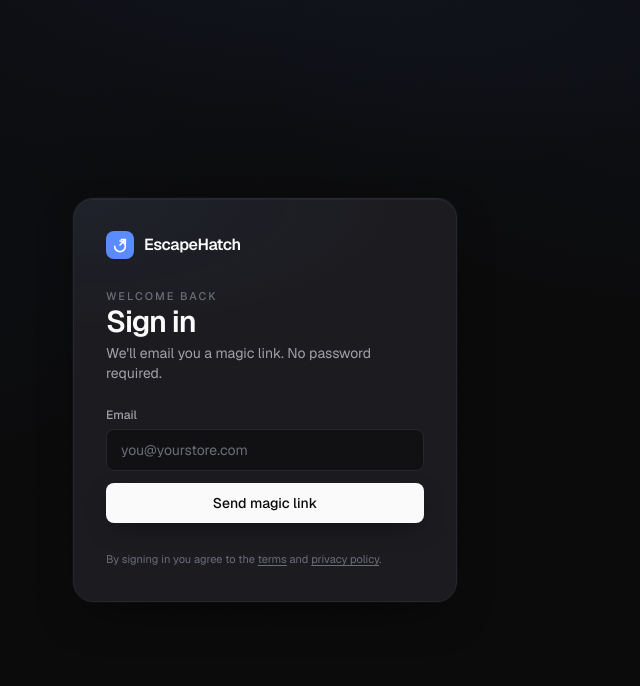
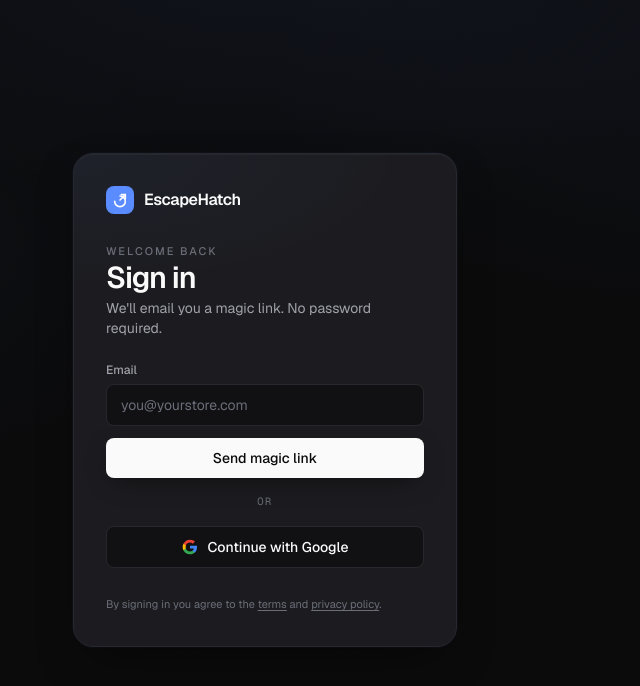
Before and after one commit to CopywriterNull/escape-iab, a Next.js app: page /login in a window 1280 px wide. Shown: the top 686 px of the page, without its empty margins (375-1015 px from the left). Built offline with nearby package versions, Linux system fonts and the light colour scheme; no server answers.

Commit message:
feat: Continue with Google on login form (magic link + OAuth)

```diff
--- a/src/app/login/login-form.tsx
+++ b/src/app/login/login-form.tsx
@@ -48,6 +48,28 @@ export function LoginForm({
     setStatus("sent");
   }
 
+  async function onGoogle() {
+    setError(null);
+    const supabase = getSupabaseBrowser();
+    if (!supabase) {
+      setError("Backend not configured.");
+      return;
+    }
+    // OAuth also lands on /auth/callback with a ?code= — the same PKCE
+    // exchange as magic links, so the callback route needs no changes.
+    const { error: err } = await supabase.auth.signInWithOAuth({
+      provider: "google",
+      options: {
+        redirectTo: `${window.location.origin}/auth/callback${
+          next ? `?next=${encodeURIComponent(next)}` : ""
+        }`,
+      },
+    });
+    // On success the browser navigates away; only errors reach here
+    // (e.g. provider not enabled in Supabase yet).
+    if (err) setError(err.message);
+  }
+
   if (status === "sent") {
     return (
       <div className="mt-6 rounded-lg border border-[var(--color-success)]/30 bg-[color-mix(in_srgb,var(--color-success)_8%,transparent)] p-4 text-sm">
@@ -69,6 +91,7 @@ export function LoginForm({
   }
 
   return (
+    <>
       <form onSubmit={onSubmit} className="mt-6 space-y-3">
         <label className="block">
           <span className="block text-xs text-[var(--color-fg-dim)] mb-1.5 font-medium">Email</span>
@@ -110,5 +133,26 @@ export function LoginForm({
           )}
         </button>
       </form>
+      <div className="mt-4">
+        <div className="flex items-center gap-3 text-[10.5px] uppercase tracking-[0.14em] font-mono text-[var(--color-fg-muted)]">
+          <span className="h-px flex-1 bg-[var(--color-border-soft)]" />
+          or
+          <span className="h-px flex-1 bg-[var(--color-border-soft)]" />
+        </div>
+        <button
+          type="button"
+          onClick={onGoogle}
+          className="mt-4 w-full px-4 py-2.5 rounded-lg border border-[var(--color-border)] bg-[var(--color-bg-elev)] text-sm font-medium press focus-ring inline-flex items-center justify-center gap-2.5 hover:bg-[var(--color-card)] transition-colors"
+        >
+          <svg viewBox="0 0 24 24" className="size-4" aria-hidden>
+            <path fill="#4285F4" d="M22.56 12.25c0-.78-.07-1.53-.2-2.25H12v4.26h5.92c-.26 1.37-1.04 2.53-2.21 3.31v2.77h3.57c2.08-1.92 3.28-4.74 3.28-8.09z" />
+            <path fill="#34A853" d="M12 23c2.97 0 5.46-.98 7.28-2.66l-3.57-2.77c-.98.66-2.23 1.06-3.71 1.06-2.86 0-5.29-1.93-6.16-4.53H2.18v2.84C3.99 20.53 7.7 23 12 23z" />
+            <path fill="#FBBC05" d="M5.84 14.09c-.22-.66-.35-1.36-.35-2.09s.13-1.43.35-2.09V7.07H2.18C1.43 8.55 1 10.22 1 12s.43 3.45 1.18 4.93l2.85-2.22.81-.62z" />
+            <path fill="#EA4335" d="M12 5.38c1.62 0 3.06.56 4.21 1.64l3.15-3.15C17.45 2.09 14.97 1 12 1 7.7 1 3.99 3.47 2.18 7.07l3.66 2.84c.87-2.6 3.3-4.53 6.16-4.53z" />
+          </svg>
+          Continue with Google
+        </button>
+      </div>
+    </>
   );
 }
```
Lines whose indentation alone changed are shown as unchanged.
